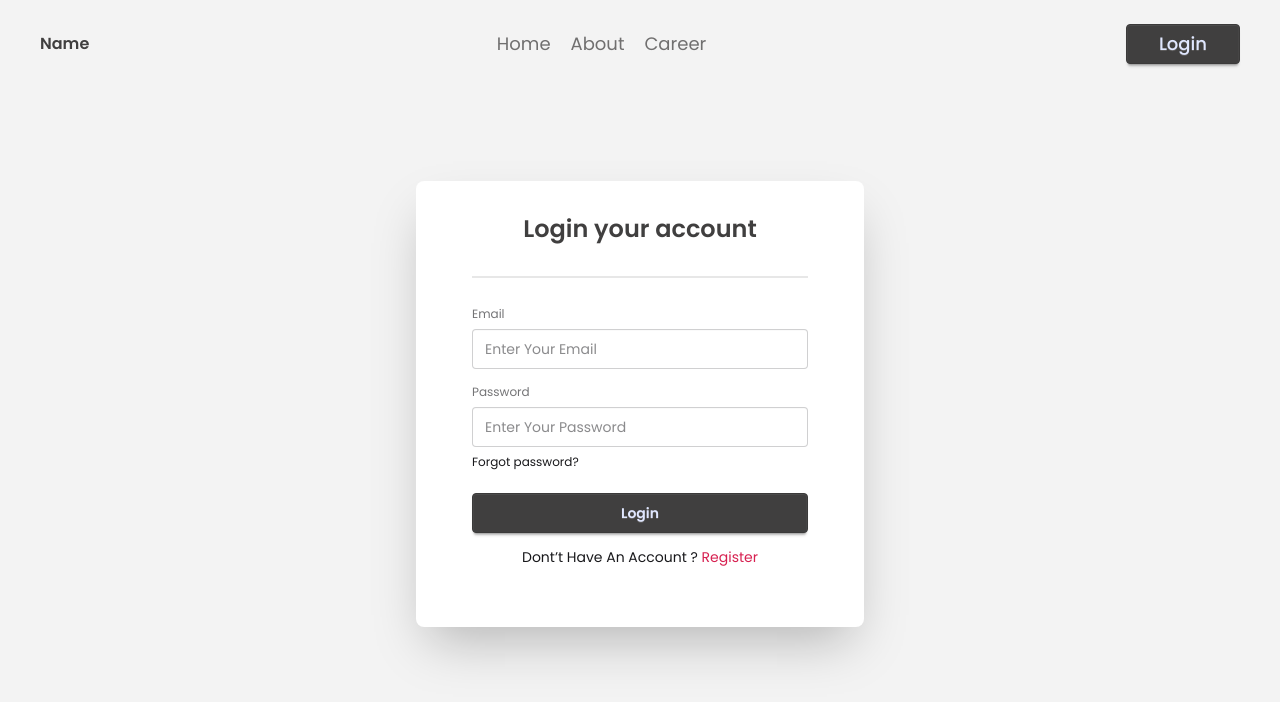
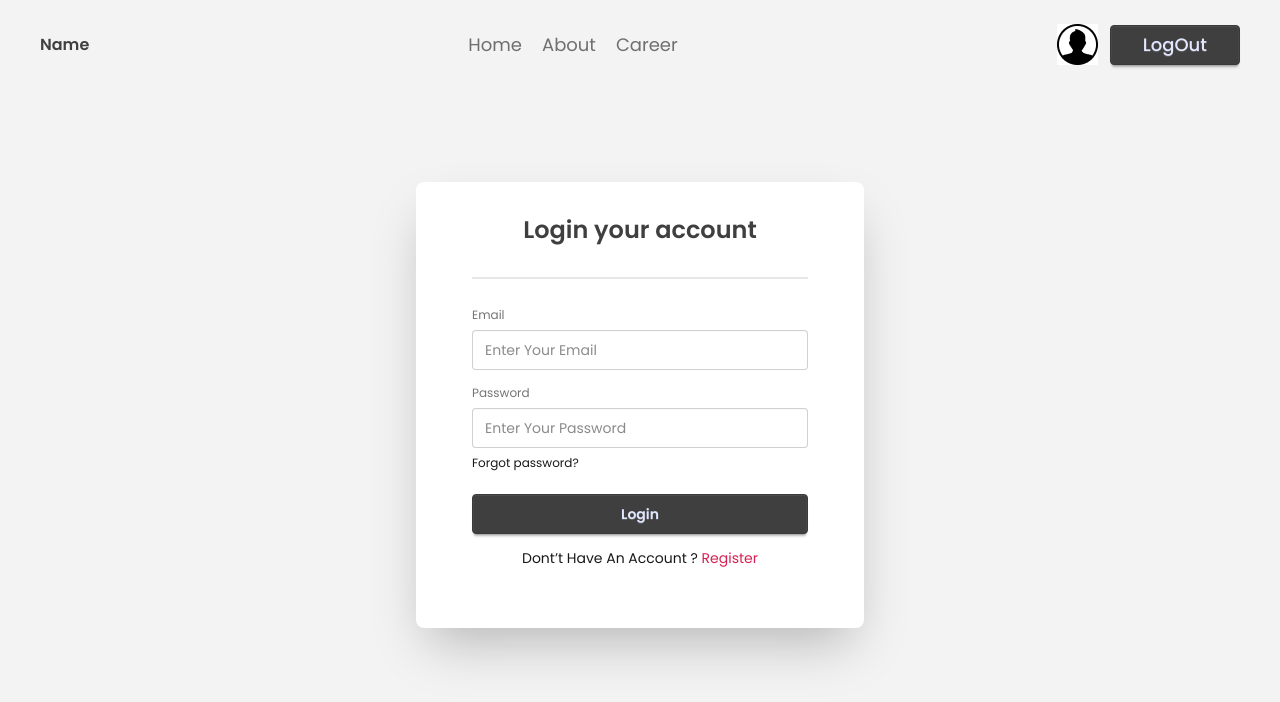
Before and after one commit to dev-muradhasan/dragon-news, a React (Vite) app: page /auth/login in a window 1280 px wide. Shown: the top 702 px of the page. Built offline with nearby package versions, Linux system fonts and the light colour scheme; no server answers; sample sign-in values are in the browser's storage.

Commit message:
emplement register, login and logout functionality

```diff
--- a/src/Firebase/Firebase.config.js
+++ b/src/Firebase/Firebase.config.js
@@ -1,5 +1,6 @@
 // Import the functions you need from the SDKs you need
 import { initializeApp } from "firebase/app";
+import { getAuth } from "firebase/auth";
 // TODO: Add SDKs for Firebase products that you want to use
 // https://firebase.google.com/docs/web/setup#available-libraries
 
@@ -14,4 +15,6 @@ const firebaseConfig = {
 };
 
 // Initialize Firebase
-export const app = initializeApp(firebaseConfig);
+const app = initializeApp(firebaseConfig);
+// Initialize Firebase Authentication and get a reference to the service
+export const auth = getAuth(app);
--- a/src/Page/Login.jsx
+++ b/src/Page/Login.jsx
@@ -1,10 +1,24 @@
 
+import { use } from "react";
 import { Link } from "react-router";
-
-
+import { AuthContext } from "../provider/AuthContext";
 
 const Login = () => {
-
+    const { loginUser } = use(AuthContext);
+    const handleSignIn = (e)=>{
+        e.preventDefault();
+        const email = e.target.email.value;
+        const password = e.target.password.value;
+        loginUser(email, password)
+          .then(() => {
+            alert("user sign in successful");
+          })
+          .catch((error) => {
+            // const errorCode = error.code;
+            const errorMessage = error.message;
+            console.log(errorMessage);
+          });
+    }
 
     return (
       <div className="flex justify-center items-center min-h-[80vh] mt-5">
@@ -12,18 +26,20 @@ const Login = () => {
           <h2 className="font-semibold text-2xl text-accent-content text-center mb-0">
             Login your account
           </h2>
-          <div className="card-body">
+          <form onSubmit={handleSignIn} className="card-body">
             <div className="divider mt-0 mb-2"></div>
             <fieldset className="fieldset">
               <label className="label">Email</label>
               <input
                 type="email"
+                name="email"
                 className="input w-full"
                 placeholder="Enter Your Email"
               />
               <label className="label mt-2">Password</label>
               <input
                 type="password"
+                name="password"
                 className="input w-full"
                 placeholder="Enter Your Password"
               />
@@ -41,7 +57,7 @@ const Login = () => {
                 </Link>
               </p>
             </fieldset>
-          </div>
+          </form>
         </div>
       </div>
     );
--- a/src/Page/Register.jsx
+++ b/src/Page/Register.jsx
@@ -1,15 +1,28 @@
+import { use } from "react";
 import { Link } from "react-router";
+import { AuthContext } from "../provider/AuthContext";
 
 
 const Register = () => {
+    const { createUser } = use(AuthContext);
 
     const handleRegister = (e)=>{
         e.preventDefault();
         const name = e.target.name.value;
         const photo = e.target.photo.value;
         const email = e.target.email.value;
-        const pass = e.target.pass.value;
-        console.log({name,photo,email,pass})
+        const password = e.target.password.value;
+        console.log({ name, photo, email, password });
+
+        createUser(email, password)
+          .then(() => {
+            alert("register successful");
+          })
+          .catch((error) => {
+            // const errorCode = error.code;
+            const errorMessage = error.message;
+            console.log(errorMessage)
+          });
     }
 
     return (
@@ -48,7 +61,7 @@ const Register = () => {
               <label className="label mt-2">Password</label>
               <input
                 type="password"
-                name="pass"
+                name="password"
                 className="input w-full"
                 placeholder="Enter Your Password"
                 required
--- a/src/components/Navbar.jsx
+++ b/src/components/Navbar.jsx
@@ -1,26 +1,48 @@
 
 import { Link, NavLink } from 'react-router';
-import user from '../assets/user.png'
+import userIcon from '../assets/user.png'
 import { use } from 'react';
 import { AuthContext } from '../provider/AuthContext';
 
 const Navbar = () => {
+    const { user, logOutUser } = use(AuthContext);
 
-    const {user} = use(AuthContext)
+    const handleLogOut=()=>{
+        logOutUser()
+          .then(() => {
+            alert("log out successful")
+          })
+          .catch((error) => {
+            // const errorCode = error.code;
+            const errorMessage = error.message;
+            console.log(errorMessage)
+          });
+    }
 
     return (
-        <div className='flex justify-between items-center'>
-            <div className='text-accent-content font-semibold'>{user?.name || 'Name'}</div>
-            <div className='text-accent text-lg flex gap-5'>
-                <NavLink to={'/'}>Home</NavLink>
-                <NavLink to={'/about'}>About</NavLink>
-                <NavLink to={'/career'}>Career</NavLink>
-            </div>
-            <div className='flex justify-center items-center gap-3'>
-                <img className='cursor-pointer' src={user} alt="" />
-                <Link to={'/auth/login'} className='btn btn-primary px-8 font-medium text-lg'>Login</Link>
-            </div>
+      <div className="flex justify-between items-center">
+        <div className="text-accent-content font-semibold">
+          {user?.name || "Name"}
         </div>
+        <div className="text-accent text-lg flex gap-5">
+          <NavLink to={"/"}>Home</NavLink>
+          <NavLink to={"/about"}>About</NavLink>
+          <NavLink to={"/career"}>Career</NavLink>
+        </div>
+        <div className="flex justify-center items-center gap-3">
+          <img className="cursor-pointer" src={userIcon} alt="" />
+          {user ? (
+            <button onClick={handleLogOut} className="btn btn-primary px-8 font-medium text-lg">LogOut</button>
+          ) : (
+            <Link
+              to={"/auth/login"}
+              className="btn btn-primary px-8 font-medium text-lg"
+            >
+              Login
+            </Link>
+          )}
+        </div>
+      </div>
     );
 };
 
--- a/src/layout/HomeLayout.jsx
+++ b/src/layout/HomeLayout.jsx
@@ -19,7 +19,7 @@ const HomeLayout = () => {
             <Navbar></Navbar>
           </nav>
         </header>
-        <main className="grid grid-cols-12 my-5 gap-6">
+        <main className="grid grid-cols-12 my-5 gap-6 mt-12">
           <aside className="col-span-3 sticky top-2 h-fit">
             <LeftAside></LeftAside>
           </aside>
--- a/src/provider/AuthProvider.jsx
+++ b/src/provider/AuthProvider.jsx
@@ -1,19 +1,44 @@
+import { useEffect, useState } from "react";
+import { AuthContext } from "./AuthContext";
+import {
+  createUserWithEmailAndPassword,
+  onAuthStateChanged,
+  signInWithEmailAndPassword,
+  signOut,
+} from "firebase/auth";
+import { auth } from "../Firebase/Firebase.config";
 
-import { useState } from "react";
-import { AuthContext } from "./AuthContext";
+const AuthProvider = ({ children }) => {
+  const [user, setUser] = useState(null);
 
+  const createUser = (email, password) => {
+    return createUserWithEmailAndPassword(auth, email, password);
+  };
+  const logOutUser = () => {
+    return signOut(auth);
+  };
+  const loginUser = (email, password) => {
+    return signInWithEmailAndPassword(auth, email, password);
+  };
 
+  useEffect(() => {
+    const unsubscribe = onAuthStateChanged(auth, (currentUser) => {
+      setUser(currentUser);
+    });
+    return () => {
+      unsubscribe();
+    };
+  }, []);
 
-const AuthProvider = ({children}) => {
+  const authData = {
+    user,
+    setUser,
+    createUser,
+    logOutUser,
+    loginUser,
+  };
 
-    const [user,setUser]  = useState(null)
-
-    const authData = {
-        user,
-        setUser
-    }
-
-    return <AuthContext value={authData}>{children}</AuthContext>;
+  return <AuthContext value={authData}>{children}</AuthContext>;
 };
 
 export default AuthProvider;
```
